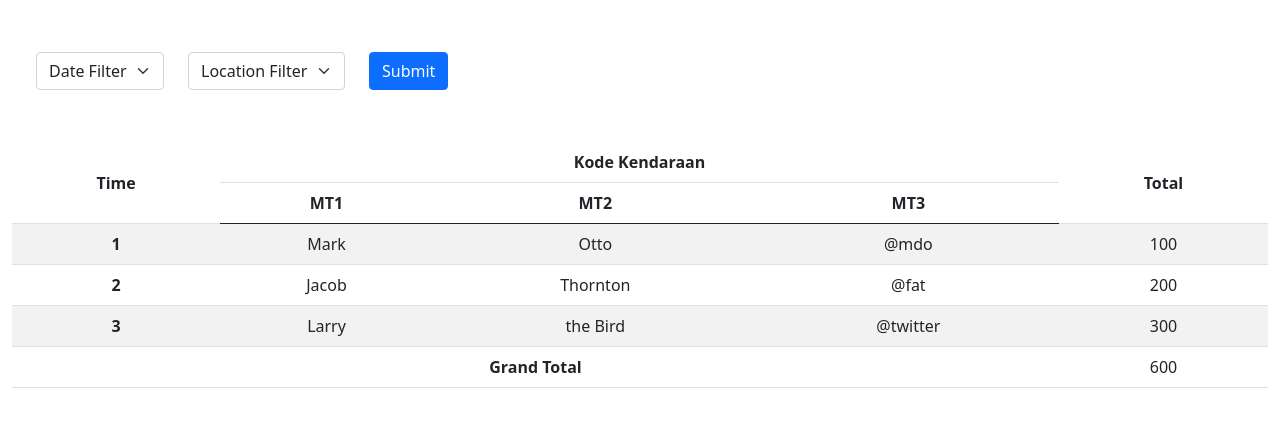
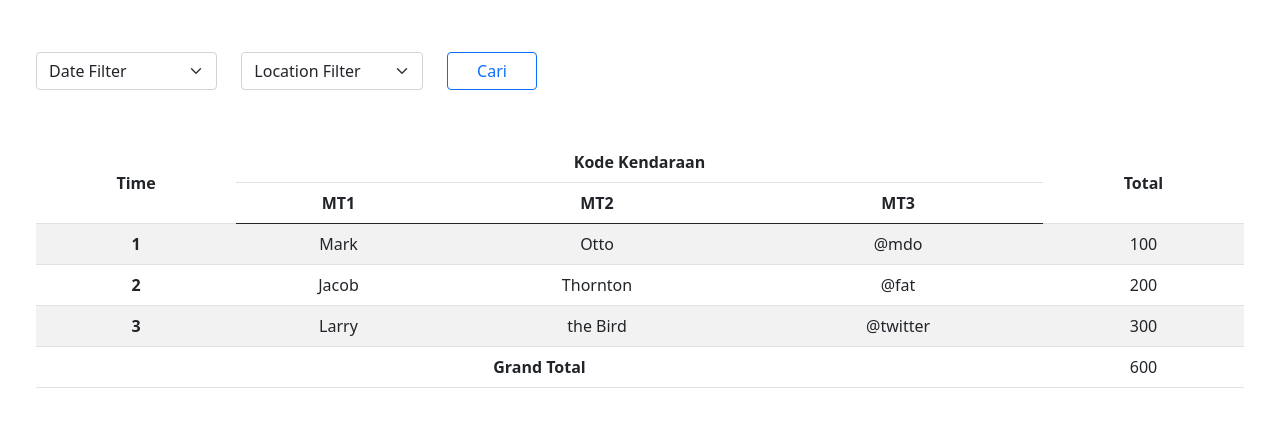
Before and after one commit to reihan703/portable-parking, a Flask app: page /reports in a window 1280 px wide. Shown: the part 64-491 px from the top of the page. Run offline with Flask 3, Linux system fonts and the light colour scheme.

Commit message:
WIP | update reports form

```diff
--- a/templates/reports.html
+++ b/templates/reports.html
@@ -2,7 +2,7 @@
 
 <form class="mb-5 px-4">
 	<div class="form-row row align-items-center">
-		<div class="col-auto my-1">
+		<div class="col-2 my-1">
 			<select class="form-select mr-sm-2" id="dateFilter">
 				<option selected disabled>Date Filter</option>
 				<option value="1">One</option>
@@ -10,7 +10,7 @@
 				<option value="3">Three</option>
 			</select>
 		</div>
-		<div class="col-auto my-1">
+		<div class="col-2 my-1">
 			<select class="form-select mr-sm-2" id="locationFilter">
 				<option selected disabled>Location Filter</option>
 				<option value="1">One</option>
@@ -18,13 +18,13 @@
 				<option value="3">Three</option>
 			</select>
 		</div>
-		<div class="col-auto my-1">
-			<button type="submit" class="btn btn-primary">Submit</button>
+		<div class="col-2 my-1">
+			<button type="submit" class="btn btn-outline-primary w-50">Cari</button>
 		</div>
 	</div>
 </form>
 
-<div>
+<div class="px-4">
 	<table class="table table-striped">
 		<thead class="thead-light">
 			<tr>
```
